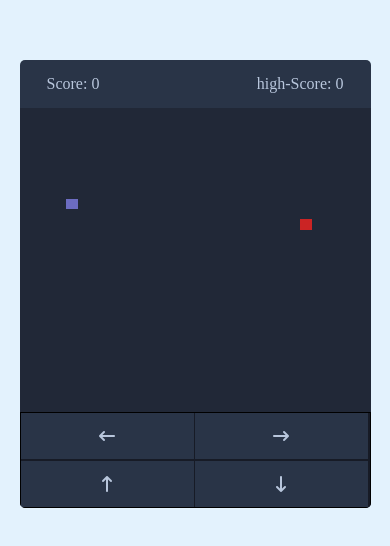
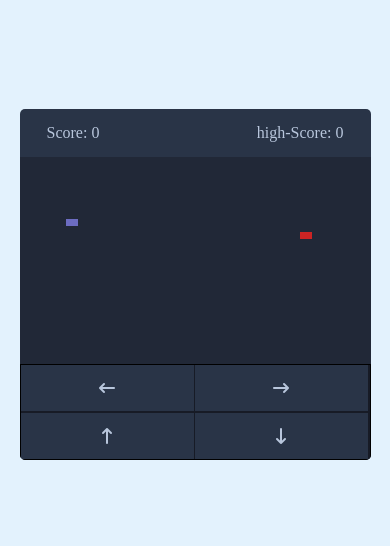
Before and after one commit to Dorcaschagas/cobra, a plain HTML site: page index.html in a window 390 px wide. Shown: the part 138-684 px from the top of the page. Drawn offline with Linux system fonts and the light colour scheme.

Commit message:
Update style.css

```diff
--- a/style.css
+++ b/style.css
@@ -81,7 +81,7 @@ body{
 @media screen and (max-width: 800px) {
     .wrapper{
         width: 90vmin;
-        height: 115vmin;
+        height: 90vmin;
     }
 
     .game_details{
```
